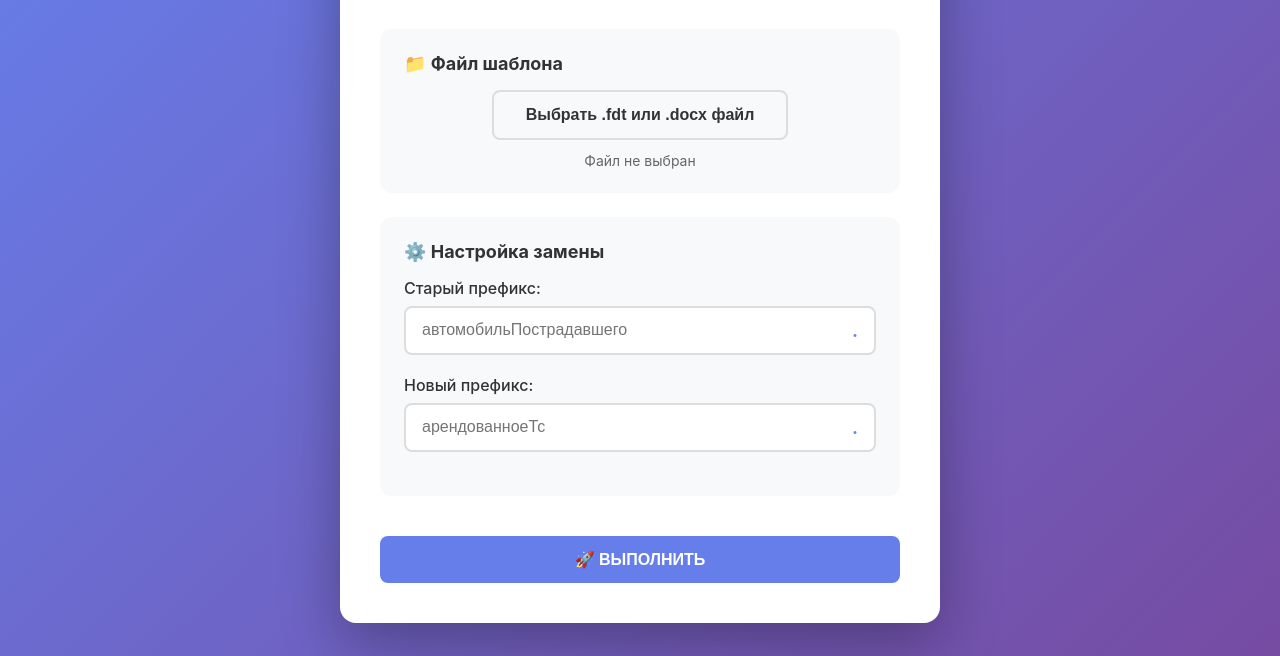
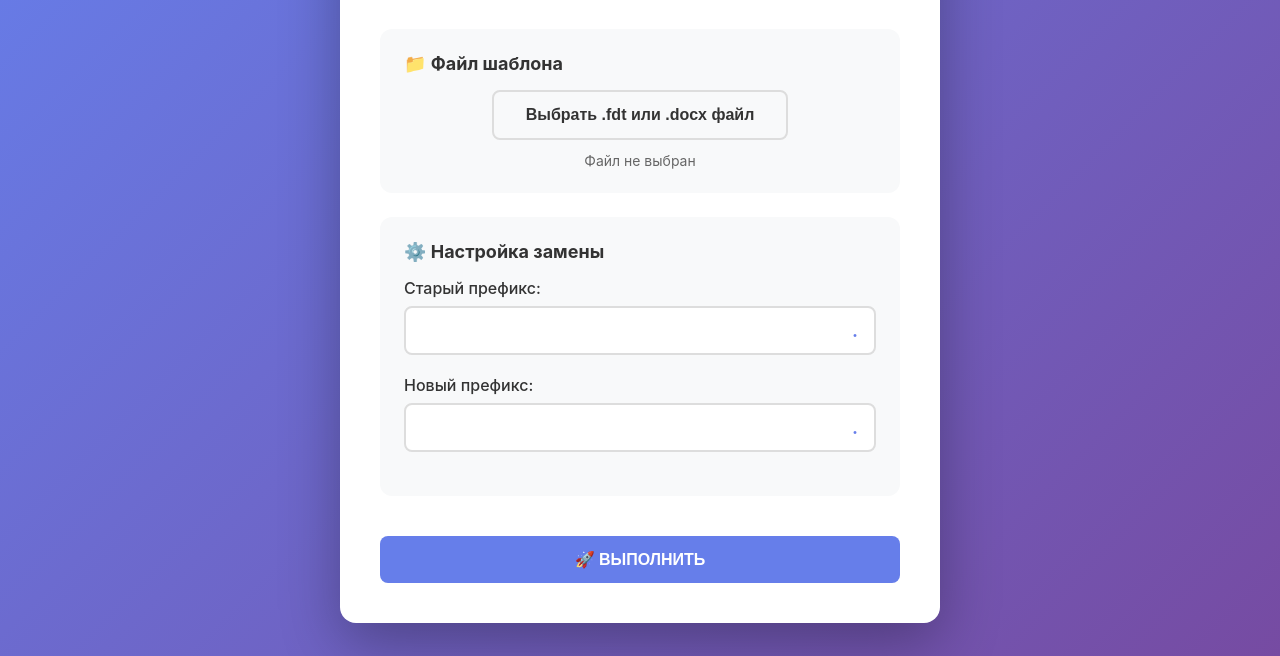
Before and after one commit to AlexanderKuzikov/Replacer-2, a website: page public/index.html in a window 1280 px wide. Shown: the part 144-800 px from the top of the page. Drawn offline with Linux system fonts and the light colour scheme.

Commit message:
Remove placeholders from prefix inputs

```diff
--- a/public/index.html
+++ b/public/index.html
@@ -37,8 +37,7 @@
                 <div class="form-group">
                     <label for="oldPrefix">Старый префикс:</label>
                     <div class="input-with-suffix">
-                        <input type="text" id="oldPrefix" placeholder="автомобильПострадавшего" list="prefixList">
-                        <span class="suffix">.</span>
+                        <input type="text" id="oldPrefix" list="prefixList">                        <span class="suffix">.</span>
                     </div>
                     <datalist id="prefixList">
                         <!-- Заполняется динамически из найденных префиксов -->
@@ -48,8 +47,7 @@
                 <div class="form-group">
                     <label for="newPrefix">Новый префикс:</label>
                     <div class="input-with-suffix">
-                        <input type="text" id="newPrefix" placeholder="арендованноеТс">
-                        <span class="suffix">.</span>
+                        <input type="text" id="newPrefix">                        <span class="suffix">.</span>
                     </div>
                 </div>
             </section>
```
